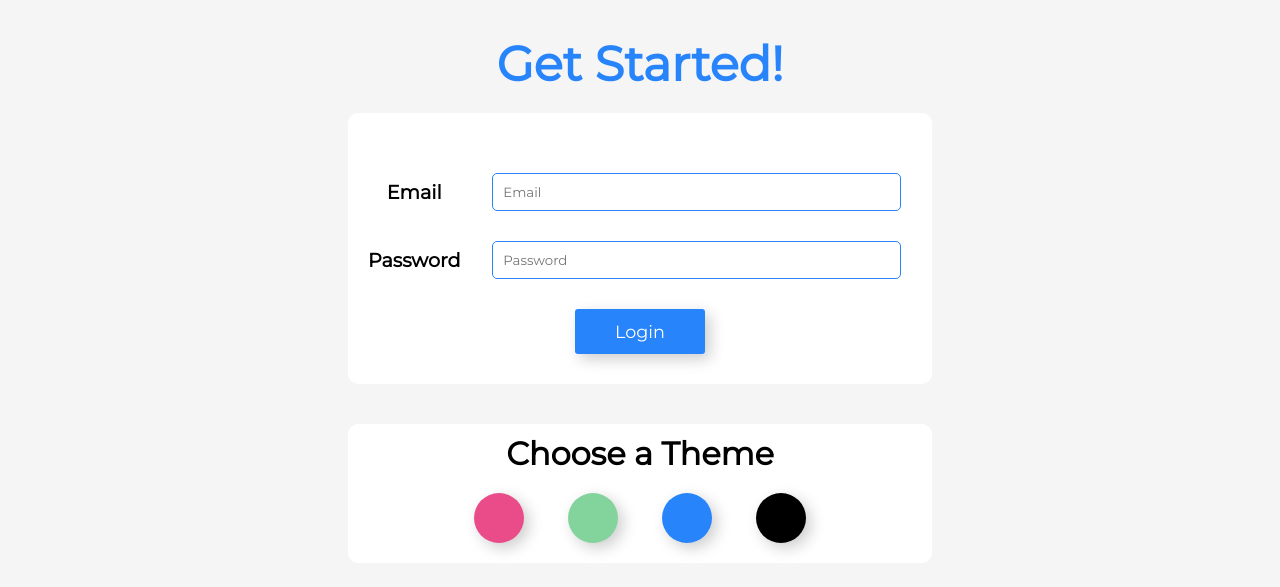
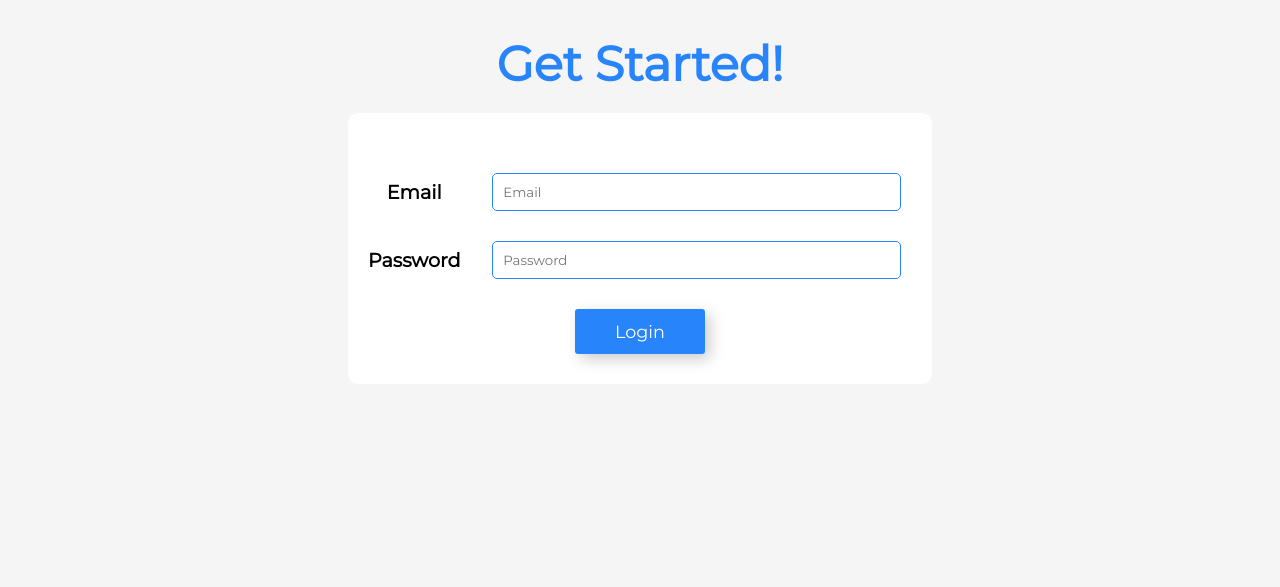
Before and after one commit to GDGVIT/Live-Poll-Frontend, a plain HTML site: page create/main2.html in a window 1280 px wide. Shown: the part 81-668 px from the top of the page. Drawn offline with nearby package versions, Linux system fonts and the light colour scheme.

Commit message:
removing themes

```diff
--- a/create/main2.html
+++ b/create/main2.html
@@ -409,13 +409,13 @@
                             <input type="password" id="user_pass" placeholder="Password">
                             <button id="login_button" class="main-button">Login</button>
                         </form>
-                        <div class="choose-theme">
+                        <!-- <div class="choose-theme">
                             <h1>Choose a Theme</h1>
                             <button id="red_theme"></button>
                             <button id="green_theme"></button>
                             <button id="blue_theme"></button>
                             <button id="dark_theme"></button>
-                        </div>
+                        </div> -->
                     </div>
                 </div>
             </div>
```
